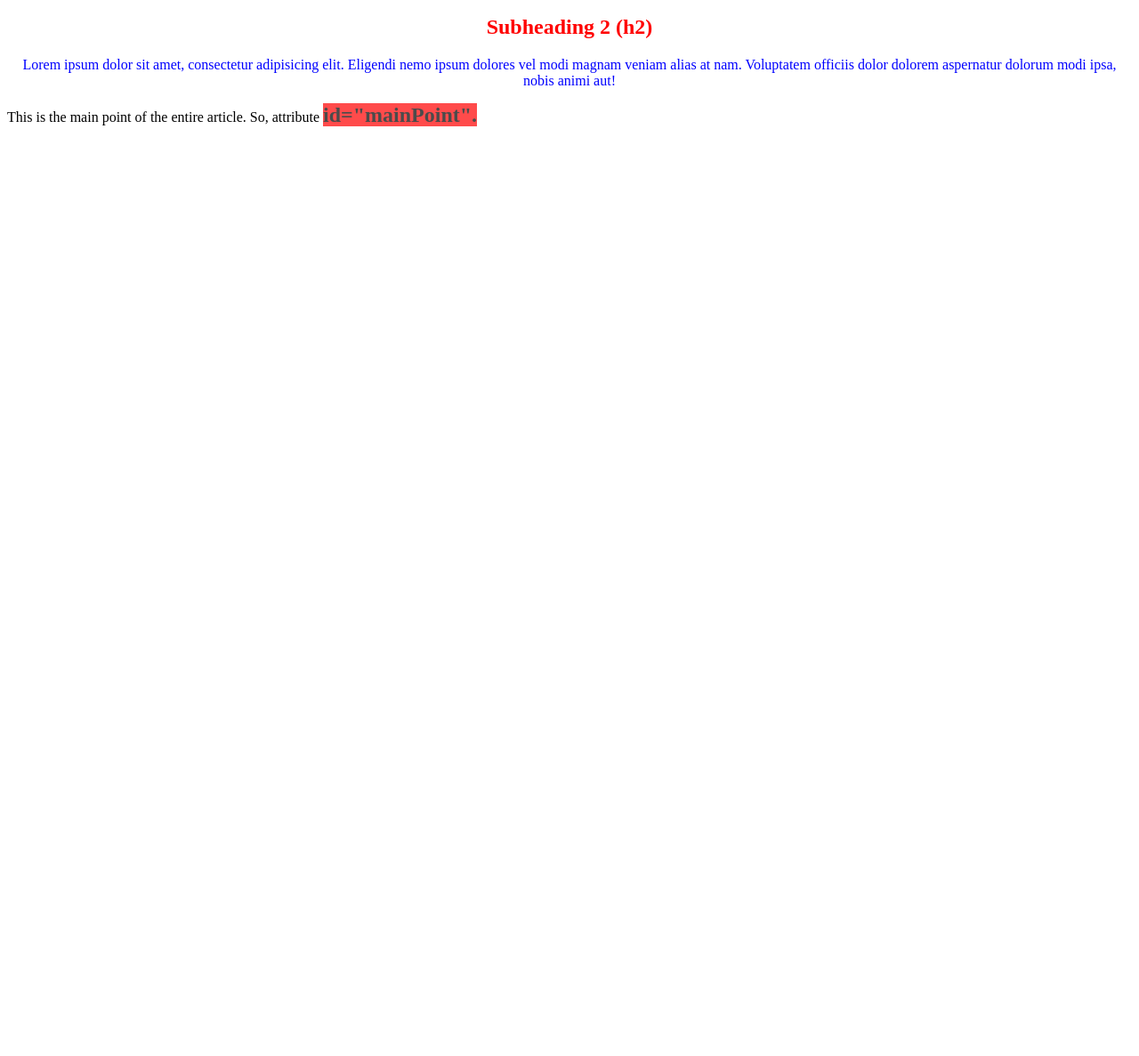
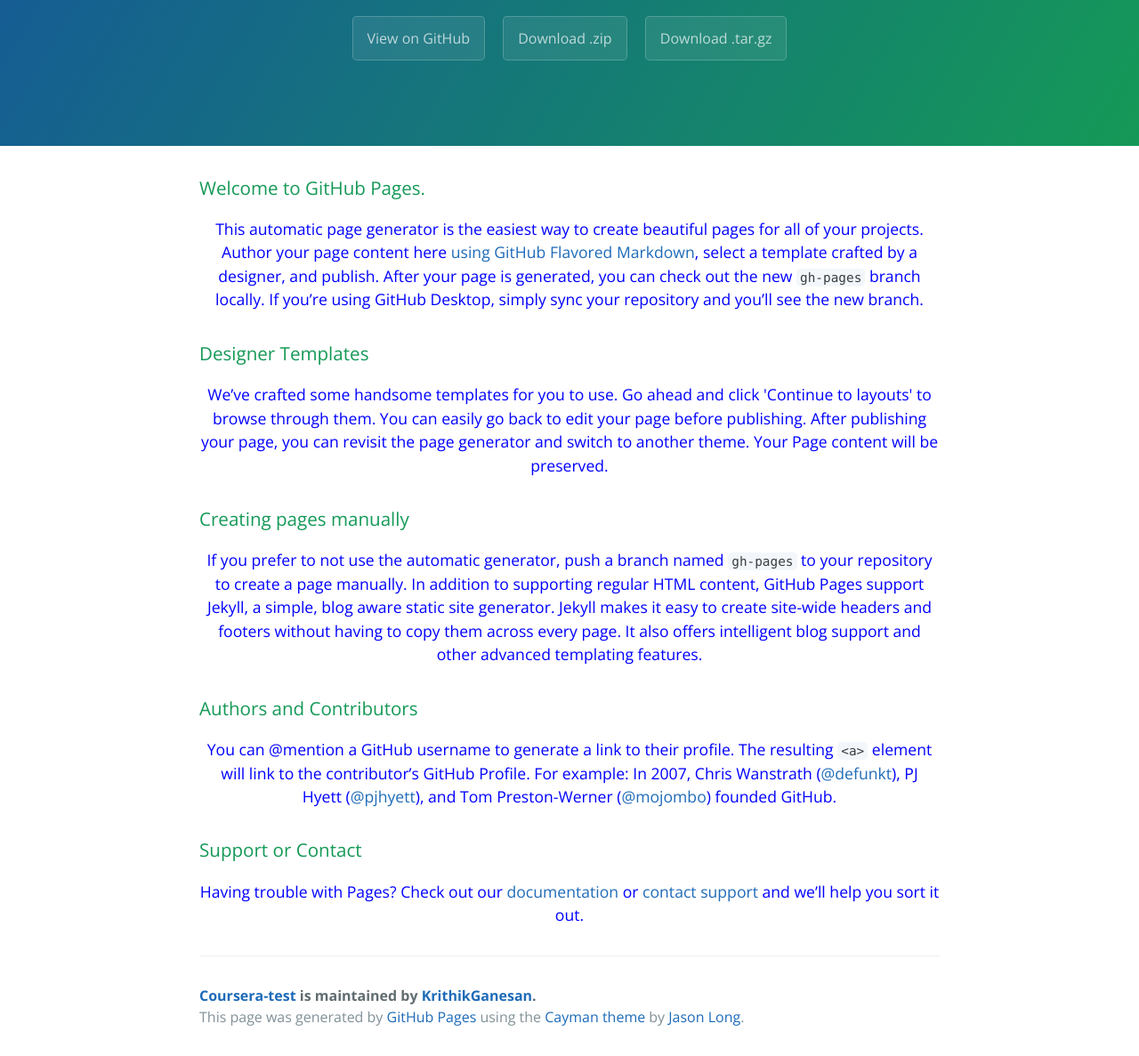
Before and after one commit to KrithikGanesan/coursera-test, a plain HTML site: page site/index.html in a window 1280 px wide. Shown: the part 219-1406 px from the top of the page at 89% size. Before the commit the page ends 800 px from the top, so only its background shows below. Drawn offline with nearby package versions, Linux system fonts and the light colour scheme; files that its build step writes are made by us from their sources.

Commit message:
Update index.html

```diff
--- a/site/index.html
+++ b/site/index.html
@@ -1,9 +1,14 @@
-<!DOCTYPE html>
-<html>
-<head>
-<meta charset="utf-8">
-<title>Football </title>
-<style>
+<!DOCTYPE HTML>
+<html lang="en-us">
+  <head>
+    <meta charset="UTF-8">
+    <title>Coursera-test by KrithikGanesan</title>
+    <meta name="viewport" content="width=device-width, initial-scale=1">
+    <link rel="stylesheet" type="text/css" href="stylesheets/normalize.css" media="screen">
+    <link href='https://fonts.googleapis.com/css?family=Open+Sans:400,700' rel='stylesheet' type='text/css'>
+    <link rel="stylesheet" type="text/css" href="stylesheets/stylesheet.css" media="screen">
+    <link rel="stylesheet" type="text/css" href="stylesheets/github-light.css" media="screen">
+    <style>
 
 /* all h2 elements */
 h2 {
@@ -36,17 +41,50 @@ p, h1 {
 }
 
 </style>
-</head>
-<body>
+  </head>
+  <body>
+    <section class="page-header">
+      <h1 class="project-name">Coursera-test</h1>
+      <h2 class="project-tagline">coursera test </h2>
+      <a href="https://github.com/KrithikGanesan/coursera-test" class="btn">View on GitHub</a>
+      <a href="https://github.com/KrithikGanesan/coursera-test/zipball/master" class="btn">Download .zip</a>
+      <a href="https://github.com/KrithikGanesan/coursera-test/tarball/master" class="btn">Download .tar.gz</a>
+    </section>
 
-<h1>Simple Selectors (h1)</h1>
-<h2>Subheading 1 (h2)</h2>
-<p class="highlight">Lorem ipsum dolor sit amet, consectetur adipisicing elit. Possimus amet alias est? Nobis cum quasi at soluta odit, maiores quaerat dolores expedita ex nemo ea repellendus dolorem sed maxime quos?</p>
-<p class="highlight">Paragraph with attribute class="highlight". Lorem ipsum dolor sit amet, consectetur adipisicing elit.</p>
-<h2>Subheading 2 (h2)</h2>
-<p>Lorem ipsum dolor sit amet, consectetur adipisicing elit. Eligendi nemo ipsum dolores vel modi magnam veniam alias at nam. Voluptatem officiis dolor dolorem aspernatur dolorum modi ipsa, nobis animi aut!</p>
-<div>This is the main point of the entire article. So, attribute
-<span id="mainPoint">id="mainPoint".</span> </div>
+    <section class="main-content">
+      <h3>
+<a id="welcome-to-github-pages" class="anchor" href="#welcome-to-github-pages" aria-hidden="true"><span aria-hidden="true" class="octicon octicon-link"></span></a>Welcome to GitHub Pages.</h3>
 
-</body>
+<p>This automatic page generator is the easiest way to create beautiful pages for all of your projects. Author your page content here <a href="https://guides.github.com/features/mastering-markdown/">using GitHub Flavored Markdown</a>, select a template crafted by a designer, and publish. After your page is generated, you can check out the new <code>gh-pages</code> branch locally. If you’re using GitHub Desktop, simply sync your repository and you’ll see the new branch.</p>
+
+<h3>
+<a id="designer-templates" class="anchor" href="#designer-templates" aria-hidden="true"><span aria-hidden="true" class="octicon octicon-link"></span></a>Designer Templates</h3>
+
+<p>We’ve crafted some handsome templates for you to use. Go ahead and click 'Continue to layouts' to browse through them. You can easily go back to edit your page before publishing. After publishing your page, you can revisit the page generator and switch to another theme. Your Page content will be preserved.</p>
+
+<h3>
+<a id="creating-pages-manually" class="anchor" href="#creating-pages-manually" aria-hidden="true"><span aria-hidden="true" class="octicon octicon-link"></span></a>Creating pages manually</h3>
+
+<p>If you prefer to not use the automatic generator, push a branch named <code>gh-pages</code> to your repository to create a page manually. In addition to supporting regular HTML content, GitHub Pages support Jekyll, a simple, blog aware static site generator. Jekyll makes it easy to create site-wide headers and footers without having to copy them across every page. It also offers intelligent blog support and other advanced templating features.</p>
+
+<h3>
+<a id="authors-and-contributors" class="anchor" href="#authors-and-contributors" aria-hidden="true"><span aria-hidden="true" class="octicon octicon-link"></span></a>Authors and Contributors</h3>
+
+<p>You can @mention a GitHub username to generate a link to their profile. The resulting <code>&lt;a&gt;</code> element will link to the contributor’s GitHub Profile. For example: In 2007, Chris Wanstrath (<a href="https://github.com/defunkt" class="user-mention">@defunkt</a>), PJ Hyett (<a href="https://github.com/pjhyett" class="user-mention">@pjhyett</a>), and Tom Preston-Werner (<a href="https://github.com/mojombo" class="user-mention">@mojombo</a>) founded GitHub.</p>
+
+<h3>
+<a id="support-or-contact" class="anchor" href="#support-or-contact" aria-hidden="true"><span aria-hidden="true" class="octicon octicon-link"></span></a>Support or Contact</h3>
+
+<p>Having trouble with Pages? Check out our <a href="https://help.github.com/pages">documentation</a> or <a href="https://github.com/contact">contact support</a> and we’ll help you sort it out.</p>
+
+      <footer class="site-footer">
+        <span class="site-footer-owner"><a href="https://github.com/KrithikGanesan/coursera-test">Coursera-test</a> is maintained by <a href="https://github.com/KrithikGanesan">KrithikGanesan</a>.</span>
+
+        <span class="site-footer-credits">This page was generated by <a href="https://pages.github.com">GitHub Pages</a> using the <a href="https://github.com/jasonlong/cayman-theme">Cayman theme</a> by <a href="https://twitter.com/jasonlong">Jason Long</a>.</span>
+      </footer>
+
+    </section>
+
+
+  </body>
 </html>
```
